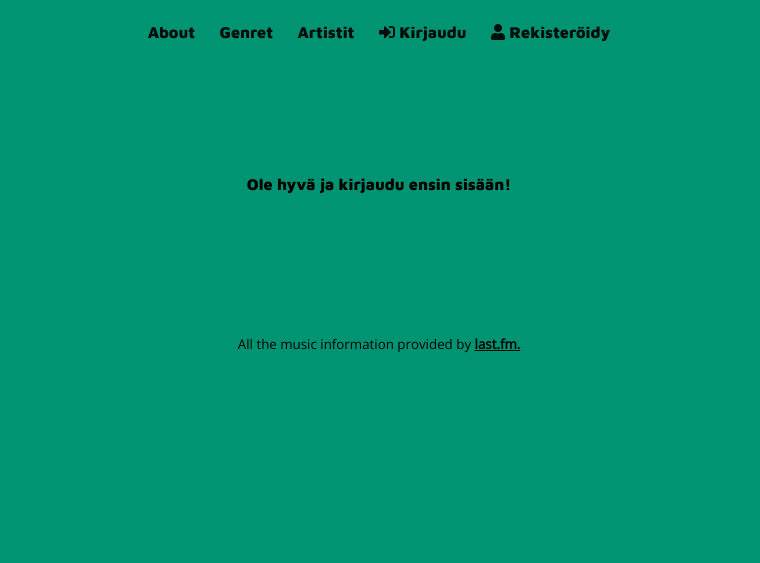
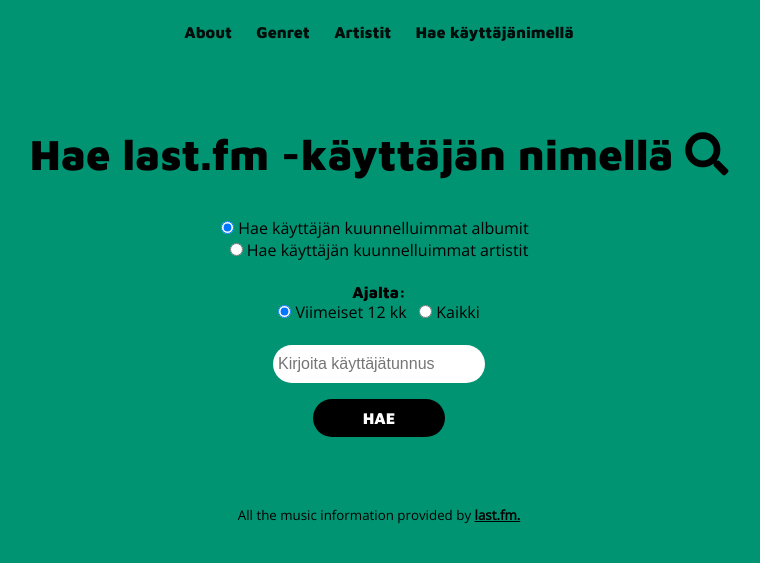
Before and after one commit to merniva/musahaku, a PHP site: page /kayttajahaku.php in a window 1280 px wide. Shown: the top 563 px of the page, without its empty margins (261-1021 px from the left). Run offline with PHP 8.4, Linux system fonts and the light colour scheme.

Commit message:
julkaisuversio tehty

```diff
--- a/kayttajahaku.php
+++ b/kayttajahaku.php
@@ -21,27 +21,21 @@
     ?>
     <div class='container'>
     <button onclick="siirraYlos()" id="ylos" title="ylos"><i class="fas fa-chevron-up"></i></button>
-    <?php
-        if (!isset($_SESSION['nimi'])) {
-            echo "<h4>Ole hyvä ja kirjaudu ensin sisään!</h4>";
-        } else {
-            echo "<h2>Hae last.fm -käyttäjän nimellä <i class=\"fas fa-search\"></i></h2><br>
-            <form action=\"kayttajahaku.php\" method=\"get\" class=\"haku\" id=\"kayttajahaku\">
-                <input type=\"radio\" id=\"albumi\" name=\"hakukohde\" value=\"albumi\" checked>
-                    <label for=\"albumi\">Hae käyttäjän kuunnelluimmat albumit &nbsp;</label><br>
-                <input type=\"radio\" id=\"artisti\" name=\"hakukohde\" value=\"artisti\">
-                    <label for=\"artisti\">Hae käyttäjän kuunnelluimmat artistit</label><br><br>
+            <h2>Hae last.fm -käyttäjän nimellä <i class="fas fa-search"></i></h2><br>
+            <form action="kayttajahaku.php" method="get" class="haku" id="kayttajahaku">
+                <input type="radio" id="albumi" name="hakukohde" value="albumi" checked>
+                    <label for="albumi">Hae käyttäjän kuunnelluimmat albumit &nbsp;</label><br>
+                <input type="radio" id="artisti" name="hakukohde" value="artisti">
+                    <label for="artisti">Hae käyttäjän kuunnelluimmat artistit</label><br><br>
                 <h4>Ajalta:</h4>
-                <input type=\"radio\" id=\"vuosi\" name=\"range\" value=\"12month\" checked>
-                    <label for=\"vuosi\">Viimeiset 12 kk &nbsp;</label>
-                <input type=\"radio\" id=\"overall\" name=\"range\" value=\"overall\">
-                    <label for=\"overall\">Kaikki</label>
+                <input type="radio" id="vuosi" name="range" value="12month" checked>
+                    <label for="vuosi">Viimeiset 12 kk &nbsp;</label>
+                <input type="radio" id="overall" name="range" value="overall">
+                    <label for="overall">Kaikki</label>
                 <br><br>
-                <input name=\"nimi\" class=\"hakukentta\" placeholder=\"Kirjoita käyttäjätunnus\" autocomplete=\"off\" required><br>
-                <input type=\"submit\" name=\"button\" class=\"button\" id=\"hakubutton\" value=\"HAE\"><br>
-            </form><br>";
-        }
-    ?>
+                <input name="nimi" class="hakukentta" placeholder="Kirjoita käyttäjätunnus" autocomplete="off" required><br>
+                <input type="submit" name="button" class="button" id="hakubutton" value="HAE"><br>
+            </form><br>
     </div>
     <div id='lataus'>
     </div>
--- a/kirjaudu.php
+++ b/kirjaudu.php
@@ -1,6 +1,8 @@
 <?php
-    session_start();
+header('Location: index.php');
+exit();
 ?>
+
 <!DOCTYPE html>
 <html>
 <head>
--- a/linkkivalikko.php
+++ b/linkkivalikko.php
@@ -5,28 +5,10 @@
             <li class=\"item\"><a href=\"about.php\">About</a></li>
             <li class=\"item\"><a href=\"index.php\">Genret</a></li>
             <li class=\"item\"><a href=\"artistihaku.php\">Artistit</a></li>
-            </li>";
-        if (isset($_SESSION['nimi'])) {
-            echo "<li class=\"item\"><a href=\"kayttajahaku.php\">Hae käyttäjänimellä</a>
-                    </li>
-                    <li class=\"item\">
-                    <i class=\"fas fa-sign-out-alt\"></i>
-                    <a href=\"logout.php\">Kirjaudu ulos</a></p>
-                    </li>
-                    <li class=\"toggle\"><a href=\"#\"><i class=\"fas fa-bars\"></i></a></li>
-                    </ul>";
-                    } else {
-                        echo "<li class=\"item\">
-                            <i class=\"fas fa-sign-in-alt\"></i>
-                            <a href=\"kirjaudu.php\">Kirjaudu</a>
-                        </li>
-                        <li class=\"item\">
-                            <i class=\"fas fa-user\"></i>
-                            <a href=\"rekisteroidy.php\">Rekisteröidy</a>
-                        </li>
-                        <li class=\"toggle\"><a href=\"#\"><i class=\"fas fa-bars\"></i></a></li>
-                    </ul>";
-                    }
+            <li class=\"item\"><a href=\"kayttajahaku.php\">Hae käyttäjänimellä</a></li>
+
+            <li class=\"toggle\"><a href=\"#\"><i class=\"fas fa-bars\"></i></a></li>
+    </ul>";
     echo "</nav>";
 }
 
--- a/rekisteroidy.php
+++ b/rekisteroidy.php
@@ -1,5 +1,6 @@
 <?php
-    session_start();
+header('Location: index.php');
+exit();
 ?>
 <!DOCTYPE html>
 <html>
```
